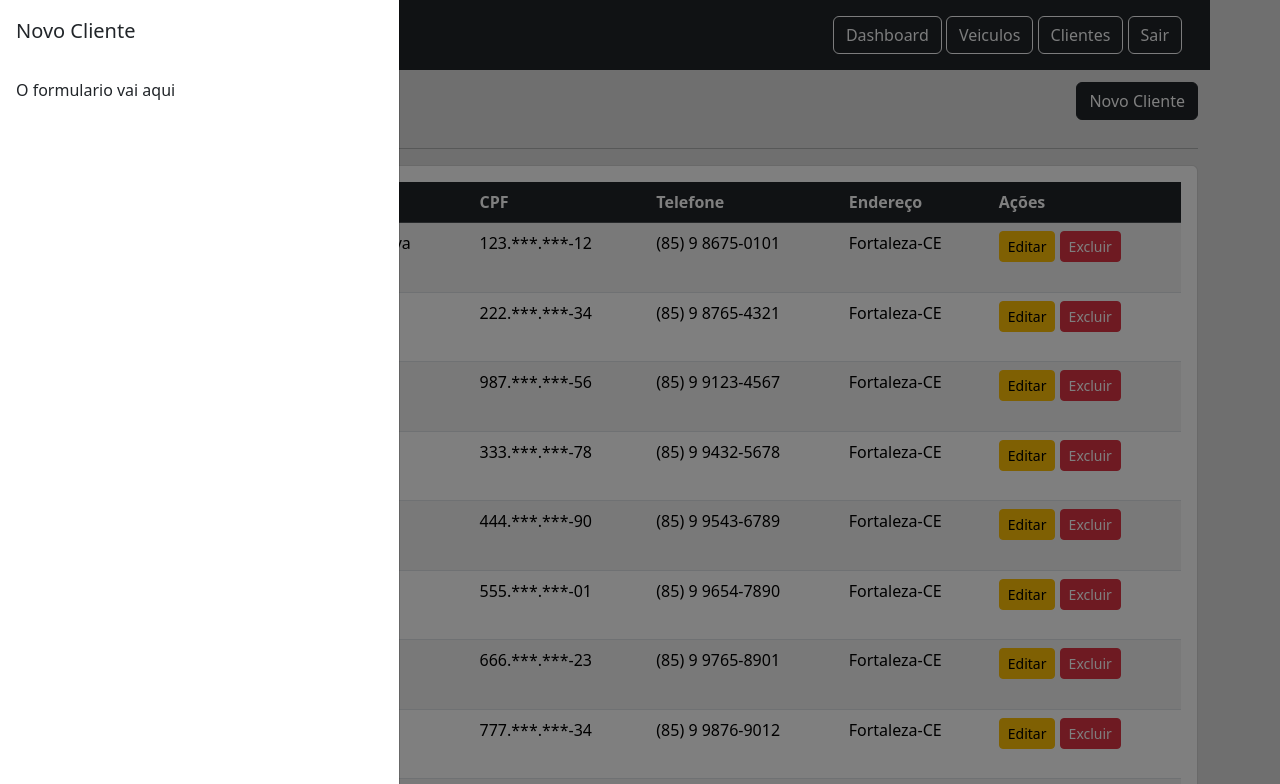
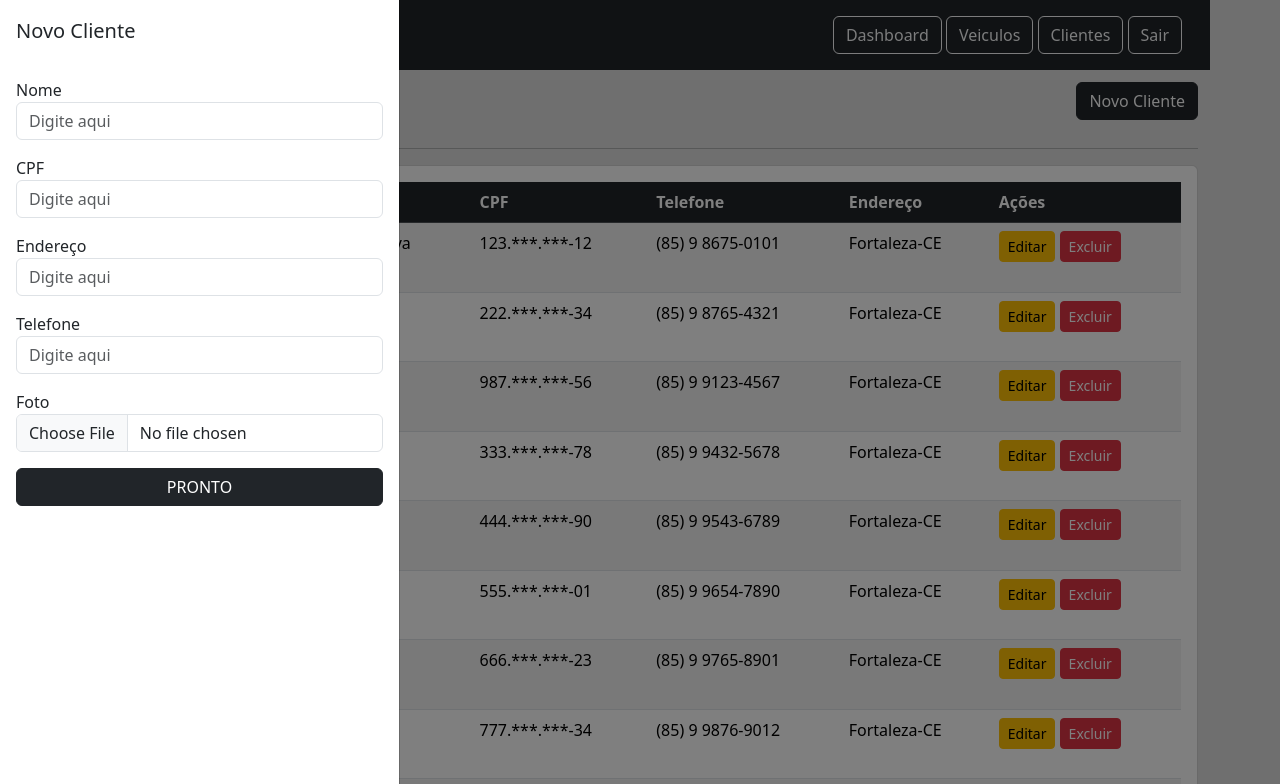
Before and after one commit to estacioceara/locadora-pgb, a plain HTML site: page clientes.html in a window 1280 px wide. Both pictures are taken after a click on the link "Novo Cliente". Shown: the top 784 px of the page. Drawn offline with nearby package versions, Linux system fonts and the light colour scheme; grey boxes are pictures that could not be loaded.

Commit message:
Ajustes na tela de clientes

```diff
--- a/clientes.html
+++ b/clientes.html
@@ -25,7 +25,8 @@
     <div class="d-flex justify-content-between align-items-center">
         <h2 class="mt-3">Clientes</h2>
         <div>
-            <a href="#add-cliente" data-bs-toggle="offcanvas" class="btn btn-dark">Novo Cliente</a>
+            <a href="#add-cliente"
+               data-bs-toggle="offcanvas" class="btn btn-dark">Novo Cliente</a>
         </div>
     </div>
 
@@ -36,7 +37,36 @@
             </h5>
         </div>
         <div class="offcanvas-body">
-            O formulario vai aqui
+            <form action="">
+                <label for="nome">Nome</label>
+                <input type="text" id="nome"
+                       placeholder="Digite aqui"
+                       class="form-control mb-3">
+
+                <label for="cpf">CPF</label>
+                <input type="text" id="cpf"
+                       placeholder="Digite aqui"
+                       class="form-control mb-3">
+
+                <label for="endereco">Endereço</label>
+                <input type="text" id="endereco"
+                       placeholder="Digite aqui"
+                       class="form-control mb-3">
+
+                <label for="telefone">Telefone</label>
+                <input type="text" id="telefone"
+                       placeholder="Digite aqui"
+                       class="form-control mb-3">
+
+                <label for="foto">Foto</label>
+                <input type="file" id="foto"
+                       class="form-control mb-3">
+
+
+                <button class="btn btn-dark w-100">
+                    PRONTO
+                </button>
+            </form>
         </div>
     </div>
 
```
